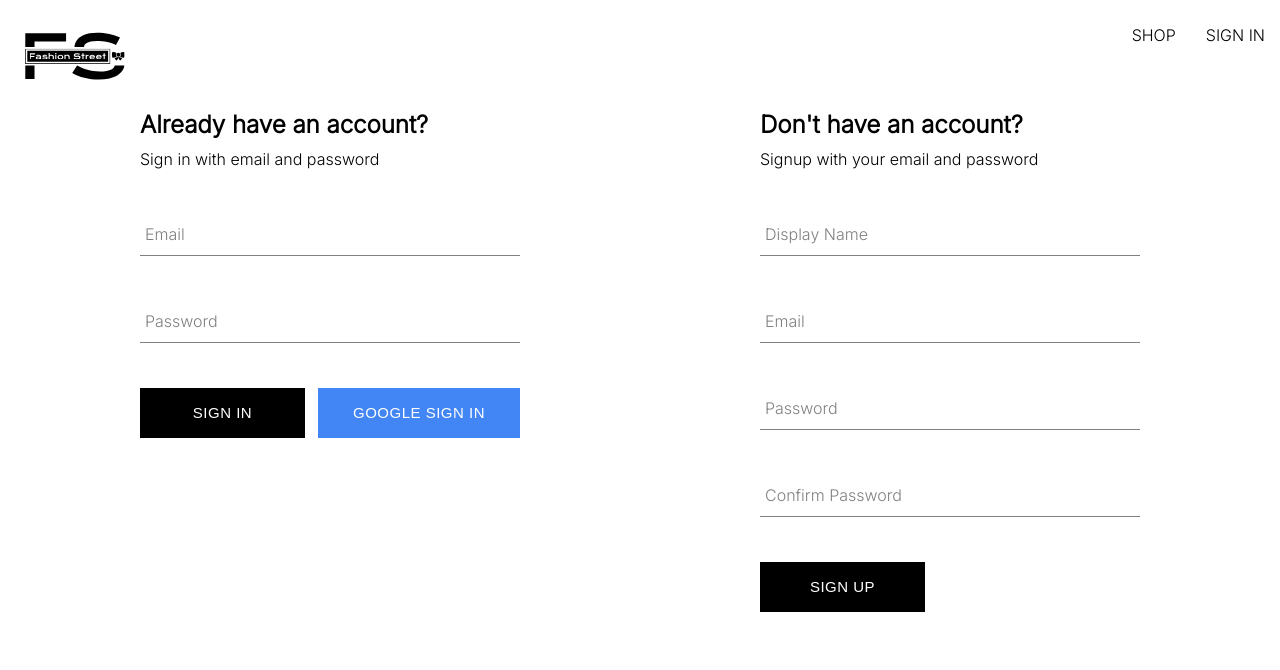
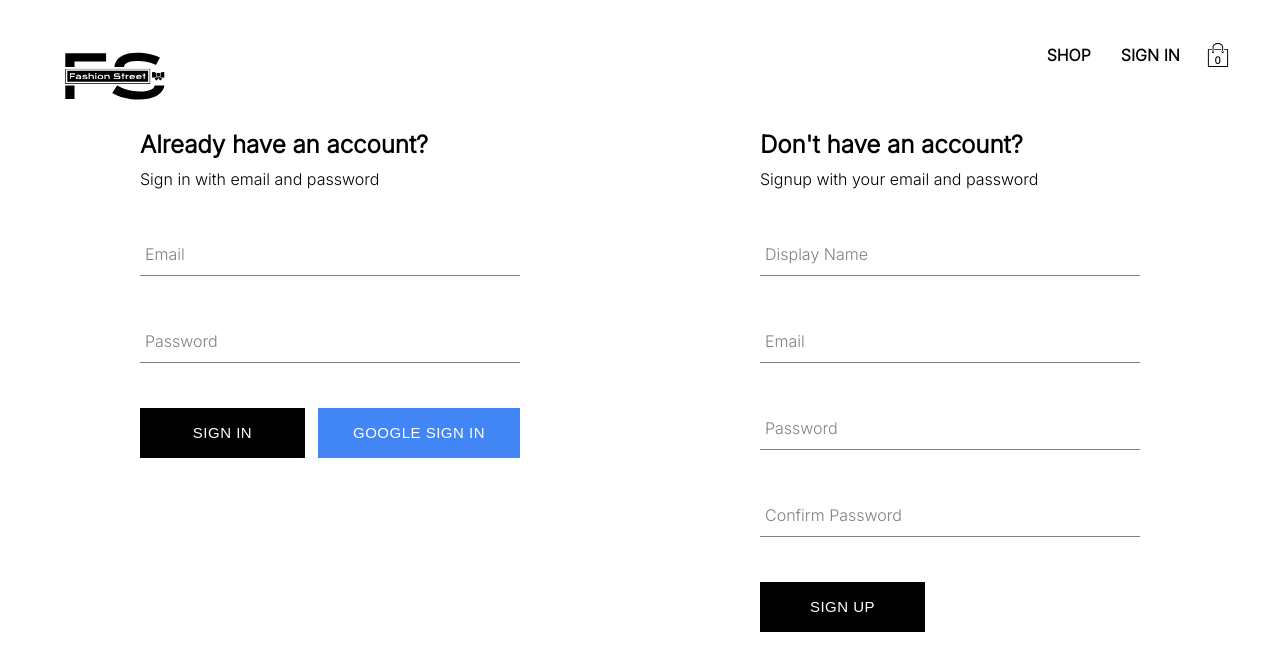
Before and after one commit to Yashkanekar/fashion-street, a React (Create React App) app: page /auth in a window 1280 px wide. Shown: the top 670 px of the page. Built offline with nearby package versions, Linux system fonts and the light colour scheme; no server answers.

Commit message:
adding CartContext and CartDropdown component

```diff
--- /dev/null
+++ b/src/components/cart-dropdown/CartDropdown.component.jsx
@@ -0,0 +1,14 @@
+import React from "react";
+import "./cart-dropdown.styles.scss";
+import Button from "../button/Button.component";
+
+const CartDropdown = () => {
+  return (
+    <div className="cart-dropdown-container">
+      <div className="cart-items" />
+      <Button>CHECKOUT</Button>
+    </div>
+  );
+};
+
+export default CartDropdown;
--- /dev/null
+++ b/src/components/cart-dropdown/cart-dropdown.styles.scss
@@ -0,0 +1,29 @@
+.cart-dropdown-container {
+  position: absolute;
+  width: 240px;
+  height: 340px;
+  display: flex;
+  flex-direction: column;
+  padding: 20px;
+  border: 1px solid black;
+  background-color: white;
+  top: 90px;
+  right: 40px;
+  z-index: 5;
+
+  .empty-message {
+    font-size: 18px;
+    margin: 50px auto;
+  }
+
+  .cart-items {
+    height: 240px;
+    display: flex;
+    flex-direction: column;
+    overflow: scroll;
+  }
+
+  button {
+    margin-top: auto;
+  }
+}
--- /dev/null
+++ b/src/components/cart-icon/CartIcon.component.jsx
@@ -0,0 +1,19 @@
+import React, { useContext } from "react";
+import { CartContext } from "../../contexts/CartContext";
+import { ReactComponent as ShoppingIcon } from "../../assets/shopping-bag.svg";
+import "./cart-icon.styles.scss";
+
+const CartIcon = () => {
+  const { isCartOpen, setIsCartOpen } = useContext(CartContext);
+
+  const toggleIsCartOpen = () => setIsCartOpen(!isCartOpen);
+
+  return (
+    <div className="cart-icon-container" onClick={toggleIsCartOpen}>
+      <ShoppingIcon className="shopping-icon" />
+      <span className="item-count">0</span>
+    </div>
+  );
+};
+
+export default CartIcon;
--- /dev/null
+++ b/src/components/cart-icon/cart-icon.styles.scss
@@ -0,0 +1,21 @@
+.cart-icon-container {
+  width: 45px;
+  height: 45px;
+  position: relative;
+  display: flex;
+  align-items: center;
+  justify-content: center;
+  cursor: pointer;
+
+  .shopping-icon {
+    width: 24px;
+    height: 24px;
+  }
+
+  .item-count {
+    position: absolute;
+    font-size: 10px;
+    font-weight: bold;
+    bottom: 12px;
+  }
+}
--- a/src/components/routes/navigation/Navigation.component.jsx
+++ b/src/components/routes/navigation/Navigation.component.jsx
@@ -1,13 +1,18 @@
 import React, { Fragment, useContext } from "react";
 import { Link, Outlet } from "react-router-dom";
 import { UserContext } from "../../../contexts/UserContext";
+import { CartContext } from "../../../contexts/CartContext";
+import CartIcon from "../../cart-icon/CartIcon.component";
+import CartDropdown from "../../cart-dropdown/CartDropdown.component";
+import { signOutUser } from "../../../utils/firebase/firebase.utils";
+
 import { ReactComponent as FsLogo } from "../../../assets/fashion-street-logo.svg";
 import "./navigation.styles.scss";
-import { signOutUser } from "../../../utils/firebase/firebase.utils";
+
 const Navigation = () => {
   //everytime the currentUSer state value stored in the UserContext changes,it triggers a rerender in every other component which is using that "currentUser" state value
   const { currentUser } = useContext(UserContext);
-
+  const { isCartOpen } = useContext(CartContext);
   const logoutHandler = async () => {
     await signOutUser();
   };
@@ -31,7 +36,9 @@
               SIGN IN
             </Link>
           )}
+          <CartIcon />
         </div>
+        {isCartOpen && <CartDropdown />}
       </div>
       <Outlet />
     </Fragment>
--- a/src/components/routes/navigation/navigation.styles.scss
+++ b/src/components/routes/navigation/navigation.styles.scss
@@ -17,6 +17,7 @@
     display: flex;
     align-items: center;
     justify-content: flex-end;
+    font-weight: bolder;
 
     .nav-link {
       padding: 10px 15px;
--- /dev/null
+++ b/src/contexts/CartContext.jsx
@@ -0,0 +1,13 @@
+import { createContext, useState } from "react";
+
+export const CartContext = createContext({
+  isCartOpen: false,
+  setIsCartOpen: () => null,
+});
+
+export const CartProvider = ({ children }) => {
+  const [isCartOpen, setIsCartOpen] = useState(false);
+
+  const value = { isCartOpen, setIsCartOpen };
+  return <CartContext.Provider value={value}>{children}</CartContext.Provider>;
+};
--- a/src/index.js
+++ b/src/index.js
@@ -5,6 +5,7 @@
 import App from "./App";
 import { UserProvider } from "./contexts/UserContext";
 import { ProductsProvider } from "./contexts/ProductsContext";
+import { CartProvider } from "./contexts/CartContext";
 import reportWebVitals from "./reportWebVitals";
 
 import "./index.scss";
@@ -15,7 +16,9 @@
     <BrowserRouter>
       <UserProvider>
         <ProductsProvider>
-          <App />
+          <CartProvider>
+            <App />
+          </CartProvider>
         </ProductsProvider>
       </UserProvider>
     </BrowserRouter>
--- a/src/index.scss
+++ b/src/index.scss
@@ -3,6 +3,11 @@
   font-family: "Inter", sans-serif;
   -webkit-font-smoothing: antialiased;
   -moz-osx-font-smoothing: grayscale;
+  padding: 20px 40px;
+}
+
+body::-webkit-scrollbar {
+  display: none;
 }
 
 code {
```
Also changed, not shown: src/assets/shopping-bag.svg (added).
